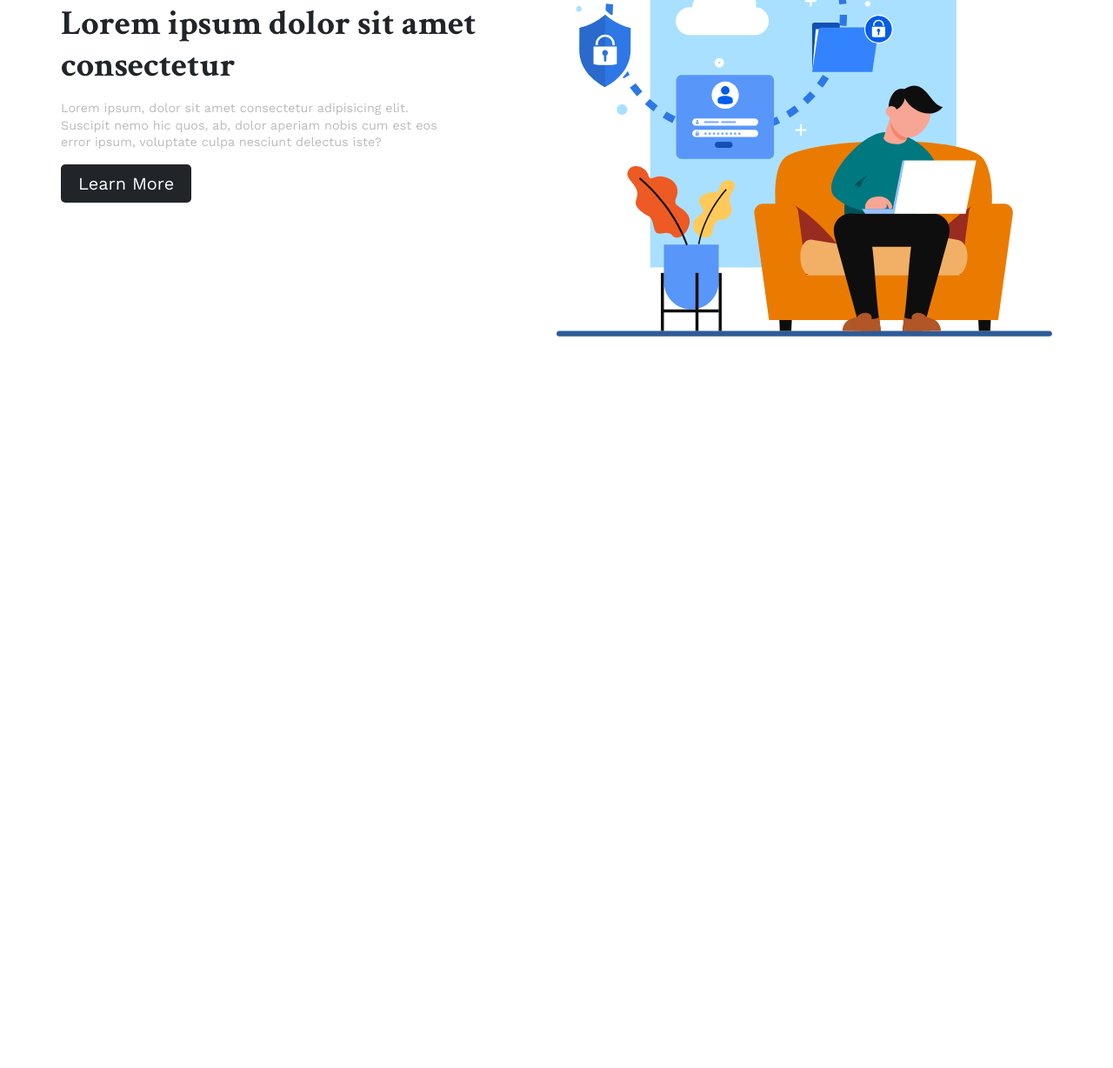
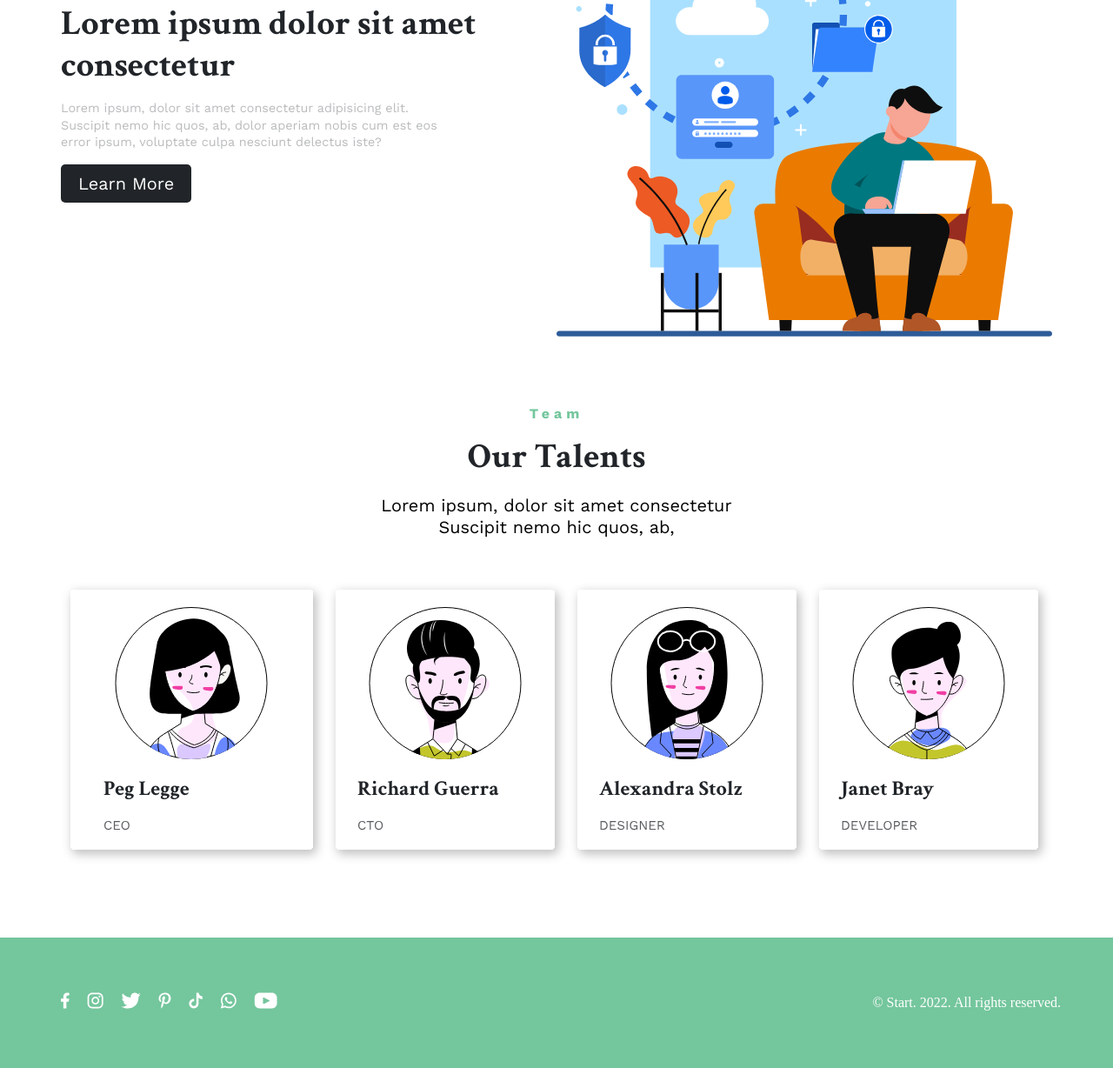
Before and after one commit to Thiagodev777/startup-website, a plain HTML site: page index.html in a window 1280 px wide. Shown: the part 1756-2984 px from the top of the page at 87% size. Before the commit the page ends 2183 px from the top, so only its background shows below. Drawn offline with nearby package versions, Linux system fonts and the light colour scheme.

Commit message:
Implementação Section-Talents/Footer + Adaptação Mobile

```diff
--- /dev/null
+++ b/css/footer.css
@@ -0,0 +1,33 @@
+
+.footer {
+  background-color: var(--opacity100-green);
+}
+.footer-credits-container {
+  max-width: 1200px;
+  margin: auto;
+  display: flex;
+  justify-content: space-between;
+  align-items: center;
+  flex-wrap: wrap;
+  padding: 50px 20px;
+}
+.footer-credits-container .footer-credits-icons ul {
+  margin: 0;
+  padding: 0;
+  display: flex;
+  list-style: none;
+}
+.footer-credits-container .footer-credits-icons ul li {
+  padding: 0 10px;
+}
+.footer-credits-container .footer-credits-copy p {
+  color: var(--white);
+}
+@media screen and (max-width: 600px){
+  .footer-credits-container {
+    justify-content: center;
+  }
+  .footer-credits-container .footer-credits-copy p {
+    margin-top: 30px;
+  }
+}
--- a/css/index.css
+++ b/css/index.css
@@ -4,3 +4,5 @@
 @import './header-section.css';
 @import './section-sponsor.css';
 @import './section-main-info.css';
+@import './section-talents.css';
+@import './footer.css';
--- /dev/null
+++ b/css/section-talents.css
@@ -0,0 +1,48 @@
+
+.section-main-talents {
+  margin-top: 50px;
+}
+.section-main-talents .section-talents-container {
+  max-width: 1200px;
+  margin: auto;
+  padding: 30px 20px;
+  margin-bottom: 50px;
+}
+.section-talents-top-text {
+  display: flex;
+  flex-direction: column;
+  justify-content: center;
+  align-items: center;
+  margin-bottom: 30px;
+}
+.section-talents-top-text div {
+  font-family: 'Work Sans', sans-serif;
+  font-weight: 700;
+  line-height: 1.1rem;
+  letter-spacing: 5px;
+  color: var(--opacity100-green);
+  margin-bottom: 1rem;
+}
+.section-talents-top-text h2 {
+  margin: 0;
+  padding: 0;
+  font-family: 'Crimson Text', serif;
+  font-weight: 700;
+  font-size: 2.5rem;
+  line-height: 3rem;
+  color: var(--opacity100-black);
+}
+.section-talents-top-text p {
+  font-family: 'Work Sans', sans-serif;
+  font-weight: 400;
+  font-size: 1.25rem;
+  line-height: 1.56rem;
+  max-width: 35ch;
+  text-align: center;
+}
+
+.section-main-talents .section-talents-container .section-talents-bottom-cards {
+  display: flex;
+  flex-wrap: wrap;
+  justify-content: center;
+}
--- a/index.html
+++ b/index.html
@@ -88,6 +88,48 @@
           </div>
         </div>
       </section>
+      <section class="section-main-talents">
+        <div class="section-talents-container">
+          <div class="section-talents-top-text">
+            <div>Team</div>
+            <h2>Our Talents</h2>
+            <p>Lorem ipsum, dolor sit amet consectetur
+              Suscipit nemo hic quos, ab,</p>
+          </div>
+          <div class="section-talents-bottom-cards">
+            <div class="talents-bottom-card">
+              <img src="img/Group 32.svg" alt="">
+            </div>
+            <div class="talents-bottom-card">
+              <img src="img/Group 29.svg" alt="">
+            </div>
+            <div class="talents-bottom-card">
+              <img src="img/Group 30.svg" alt="">
+            </div>
+            <div class="talents-bottom-card">
+              <img src="img/Group 31.svg" alt="">
+            </div>
+          </div>
+        </div>
+      </section>
     </main>
+    <footer class="footer">
+      <div class="footer-credits-container">
+        <div class="footer-credits-icons">
+          <ul>
+            <li><img src="img/Group 33.svg" alt=""></li>
+            <li><img src="img/Group 34.svg" alt=""></li>
+            <li><img src="img/Group 35.svg" alt=""></li>
+            <li><img src="img/Group 36.svg" alt=""></li>
+            <li><img src="img/Group 37.svg" alt=""></li>
+            <li><img src="img/Group 38.svg" alt=""></li>
+            <li><img src="img/Group 39.svg" alt=""></li>
+          </ul>
+        </div>
+        <div class="footer-credits-copy">
+          <p>&copy; Start. 2022. All rights reserved.</p>
+        </div>
+      </div>
+    </footer>
   </body>
 </html>
```
Also changed, not shown: img/Group 29.svg (added), img/Group 30.svg (added), img/Group 31.svg (added), img/Group 32.svg (added), img/Group 33.svg (added), img/Group 34.svg (added), img/Group 35.svg (added), img/Group 36.svg (added), img/Group 37.svg (added), img/Group 38.svg (added), img/Group 39.svg (added).
